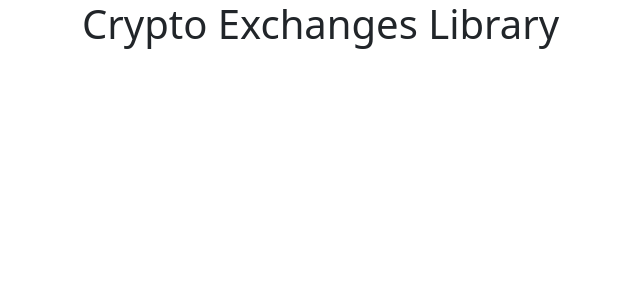
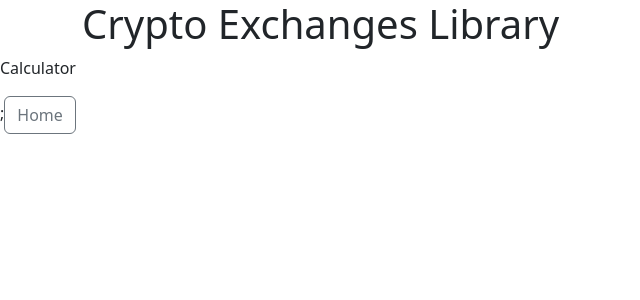
Before and after one commit to damienchoojl/cryptodataviewer, a React (Vite) app: page /calculator/1 in a window 1280 px wide. Shown: the top 300 px of the page, without its empty margins (0-640 px from the left). Built offline with nearby package versions, Linux system fonts and the light colour scheme.

Commit message:
Crypto Exchanges
1) updated routing link on App.jsx
2) updated calculator button on Calculator.jsx
3) updated routing link on CryptoDetailsPage.jsx

```diff
--- a/src/App.jsx
+++ b/src/App.jsx
@@ -10,7 +10,7 @@ export default function App() {
     <Routes>
       <Route path="/" element={<HomePage />} />
       <Route path="/exchanges/:id" element={<CryptoDetailsPage />} />
-      <Route path="/calculator" element={<Calculator />} />
+      <Route path="/calculator/:id" element={<Calculator />} />
     </Routes>
   );
 }
--- a/src/Components/Calculator.jsx
+++ b/src/Components/Calculator.jsx
@@ -1,3 +1,16 @@
+import { useNavigate } from "react-router-dom";
+
 export default function Calculator() {
-  return <p>Calculator</p>;
+  const navigate = useNavigate();
+  const handleHomeClick = () => {
+    navigate("/");
+  };
+  return (
+    <div>
+      <p>Calculator</p>;
+      <button className="btn btn-outline-secondary" onClick={handleHomeClick}>
+        Home
+      </button>
+    </div>
+  );
 }
--- a/src/Components/CryptoDetailsPage.jsx
+++ b/src/Components/CryptoDetailsPage.jsx
@@ -25,7 +25,7 @@ export default function CryptoDetailsPage() {
   };
 
   const handleCalculator = () => {
-    navigate("/calculator");
+    navigate(`/calculator/${id}`);
   };
 
   if (!cryptoDetails) {
```
